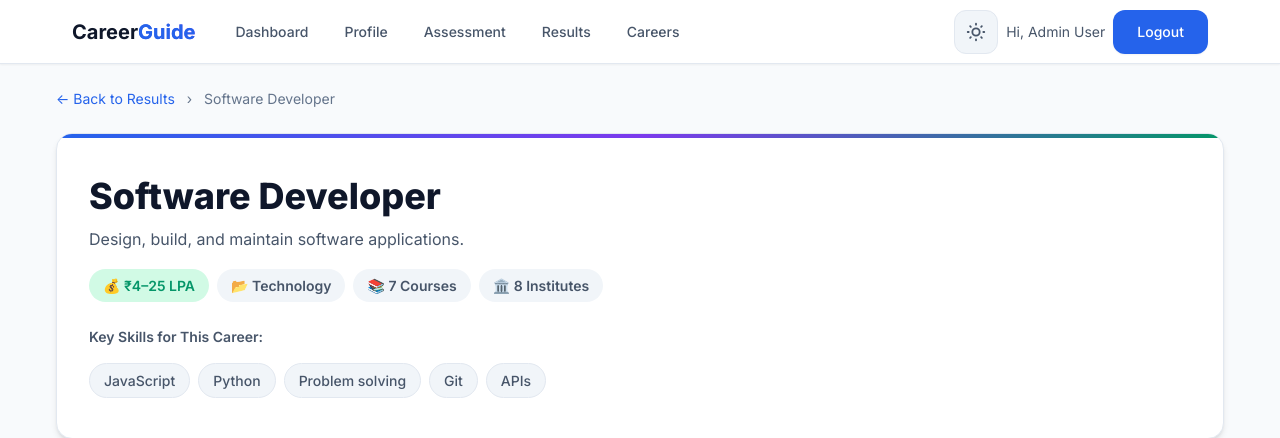
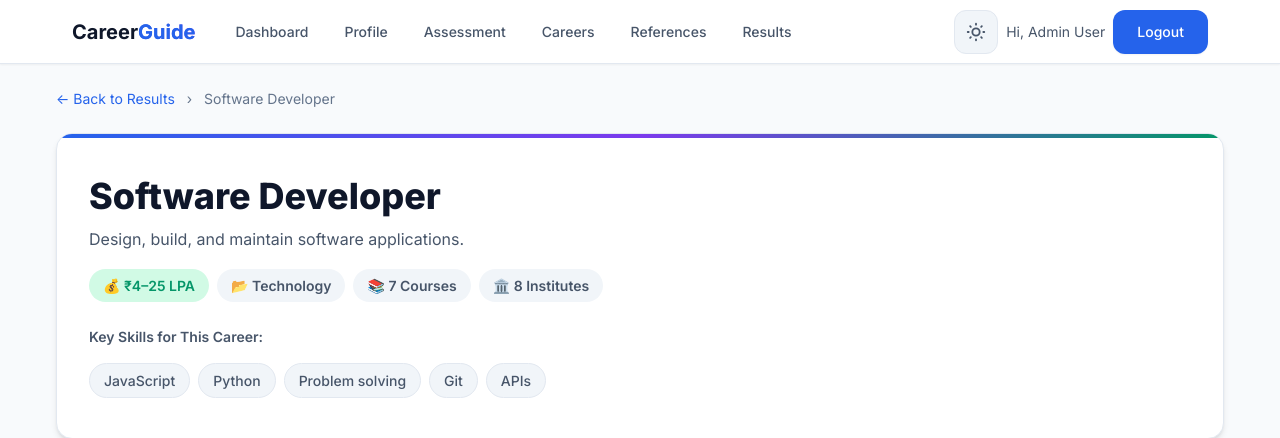
Before and after one commit to chethanhrx/careerGuidenceSystem, a PHP site: page /careerGuidenceSystem/career-path.php?slug=software-developer in a window 1280 px wide. Shown: the top 438 px of the page. Run offline with PHP 8.4, Linux system fonts and the light colour scheme; a user stored in the database is signed in; data comes from the database, SQL or seed files in the repository; data that the repository does not hold is empty.

Commit message:
nav updated

```diff
--- a/career-details.php
+++ b/career-details.php
@@ -142,6 +142,7 @@ if ($test_result && mysqli_num_rows($test_result) > 0) {
           <a href="profile-setup.php">Profile</a>
           <a href="assessment.php">Assessment</a>
           <a href="careers.php" class="active">Careers</a>
+          <a href="recommendations.php">References</a>
           <a href="test-results.php">Results</a>
         </nav>
       </div>
@@ -163,6 +164,7 @@ if ($test_result && mysqli_num_rows($test_result) > 0) {
     <a href="profile-setup.php">Profile</a>
     <a href="assessment.php">Assessment</a>
     <a href="careers.php" class="active">Careers</a>
+    <a href="recommendations.php">References</a>
     <a href="test-results.php">Results</a>
     <a href="./logout.php">Logout</a>
   </nav>
--- a/career-path.php
+++ b/career-path.php
@@ -372,8 +372,9 @@ foreach ($career_roadmap as $i => $step) {
           <a href="dashboard.php">Dashboard</a>
           <a href="profile-setup.php">Profile</a>
           <a href="assessment.php">Assessment</a>
+          <a href="career-details.php">Careers</a>
+          <a href="recommendations.php">References</a>
           <a href="test-results.php">Results</a>
-          <a href="career-details.php">Careers</a>
         </nav>
       </div>
       <div class="nav-actions">
@@ -394,8 +395,9 @@ foreach ($career_roadmap as $i => $step) {
     <a href="dashboard.php">Dashboard</a>
     <a href="profile-setup.php">Profile</a>
     <a href="assessment.php">Assessment</a>
+    <a href="career-details.php">Careers</a>
+    <a href="recommendations.php">References</a>
     <a href="test-results.php">Results</a>
-    <a href="career-details.php">Careers</a>
     <a href="./logout.php">Logout</a>
   </nav>
 
--- a/profile-setup.php
+++ b/profile-setup.php
@@ -140,6 +140,7 @@ if (isset($_SESSION['user_id'])) {
           <a href="profile-setup.php" class="active">Profile</a>
           <a href="assessment.php">Assessment</a>
           <a href="careers.php">Careers</a>
+          <a href="recommendations.php">References</a>
           <a href="test-results.php">Results</a>
         </nav>
       </div>
@@ -159,6 +160,7 @@ if (isset($_SESSION['user_id'])) {
     <a href="profile-setup.php" class="active">Profile</a>
     <a href="assessment.php">Take Assessment</a>
     <a href="careers.php">Careers</a>
+    <a href="recommendations.php">References</a>
     <a href="test-results.php">Results</a>
     <a href="./logout.php">Logout</a>
   </nav>
--- a/test-results.php
+++ b/test-results.php
@@ -453,6 +453,7 @@ if (!empty($user_profile['skills']) && !empty($latest_test)) {
                     <a href="dashboard.php">Dashboard</a>
                     <a href="profile-setup.php">Profile</a>
                     <a href="assessment.php">Assessment</a>
+                    <a href="recommendations.php">References</a>
                     <a href="test-results.php" class="active">Results</a>
                     <a href="careers.php">Careers</a>
                 </nav>
@@ -478,6 +479,7 @@ if (!empty($user_profile['skills']) && !empty($latest_test)) {
         <a href="dashboard.php">Dashboard</a>
         <a href="profile-setup.php">Profile</a>
         <a href="assessment.php">Assessment</a>
+        <a href="recommendations.php">References</a>
         <a href="test-results.php" class="active">Results</a>
         <a href="careers.php">Careers</a>
         <a href="./logout.php">Logout</a>
```
